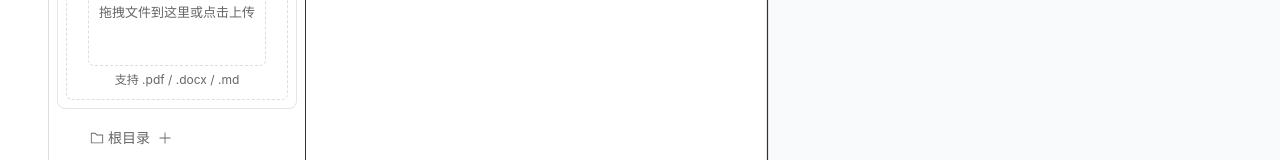
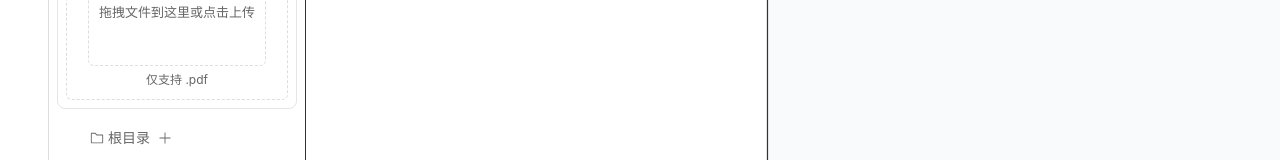
Before and after one commit to pineapplehead1234/LLMs_Database_Translater_frontend, a Vue app in the folder frontend/: page / in a window 1280 px wide. Shown: the part 207-367 px from the top of the page. Built offline with nearby package versions, Linux system fonts and the light colour scheme; the HTML template or start-up script is replaced by a standard one; what marked-katex-extension would draw is missing.

Commit message:
1.修复了删除知识库文件前端页面没响应的问题 2.增加了安装程序的自定义下载目录功能

```diff
--- a/frontend/package.json
+++ b/frontend/package.json
@@ -16,7 +16,11 @@
     "win": {
       "target": "nsis",
         "icon": "electron/app.ico"
-    }
+    },
+          "nsis": {
+        "oneClick": false,
+        "allowToChangeInstallationDirectory": true
+      }
   },
   "private": true,
   "type": "module",
--- a/frontend/src/components/KnowledgeBase/KnowledgeBaseSidebar.vue
+++ b/frontend/src/components/KnowledgeBase/KnowledgeBaseSidebar.vue
@@ -122,6 +122,7 @@ async function onDeleteFile(file: { source: string; display_name?: string }) {
         );
         await kbStore.deleteFileBySource(file.source);
         ElMessage.success("文件已删除");
+        kbStore.loadFiles();
     } catch (err) {
         if (err !== "cancel") {
             ElMessage.error("删除文件失败");
--- a/frontend/src/components/Translate/FileUloadPanel.vue
+++ b/frontend/src/components/Translate/FileUloadPanel.vue
@@ -31,10 +31,10 @@
     </div>
 
     <el-upload class="upload-area" drag multiple :auto-upload="false" :file-list="elFilelist" :on-change="onElChange"
-      :on-remove="onElRemove" :show-file-list="false" accept=".pdf,.docx,.md" :disabled="kbStore.isUpdating">
+      :on-remove="onElRemove" :show-file-list="false" accept=".pdf" :disabled="kbStore.isUpdating">
       <div class="upload-text">拖拽文件到这里或点击上传</div>
       <template #tip>
-        <div class="upload-tip">支持 .pdf / .docx / .md</div>
+        <div class="upload-tip">仅支持 .pdf</div>
       </template>
     </el-upload>
 
--- a/frontend/src/stores/kbStore.ts
+++ b/frontend/src/stores/kbStore.ts
@@ -2,7 +2,6 @@ import { defineStore } from "pinia";
 import { ref, computed } from "vue";
 import { RAG_ENDPOINTS, IS_MOCK } from "@/api/config";
 import { request } from "@/api/http";
-import { file } from "jszip";
 
 // 直接按后端字段定义
 interface KbFile {
```
Also changed, not shown: 1 other file (tests, documents, lock files or other folders).
